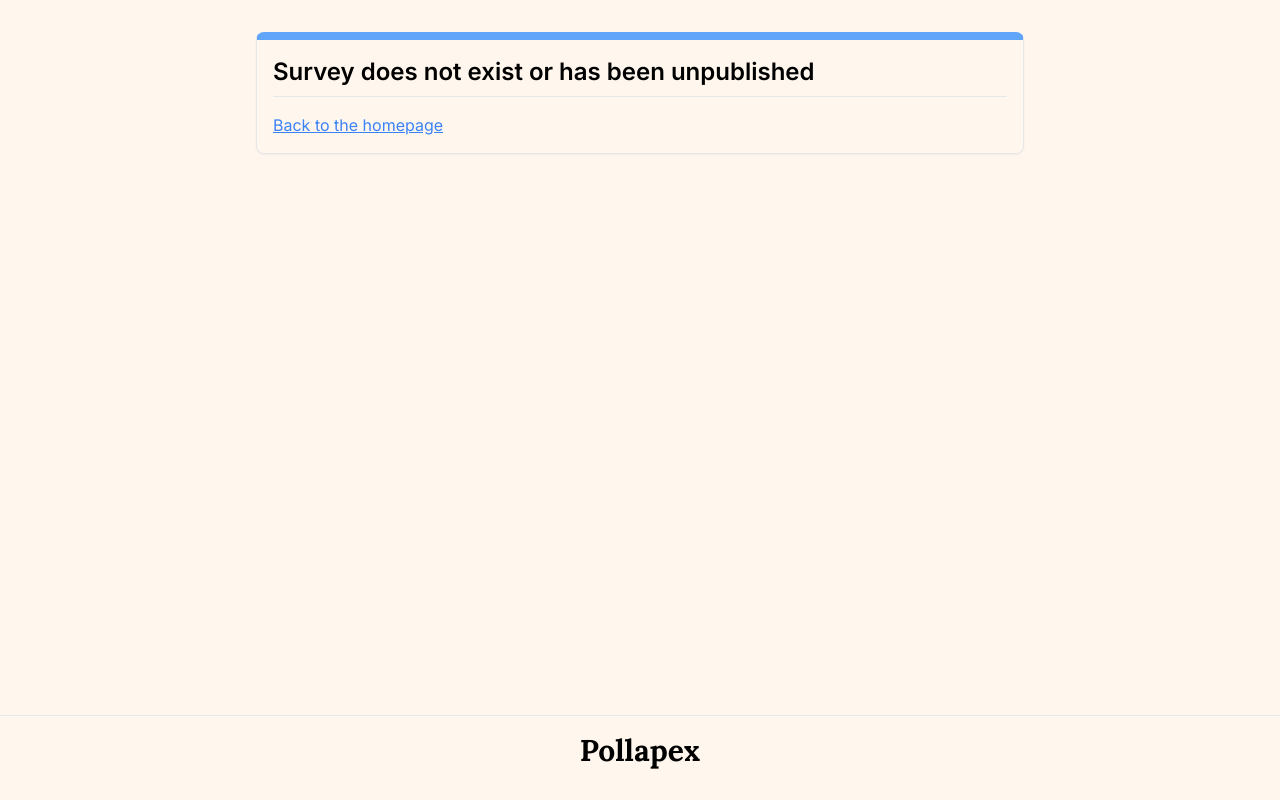
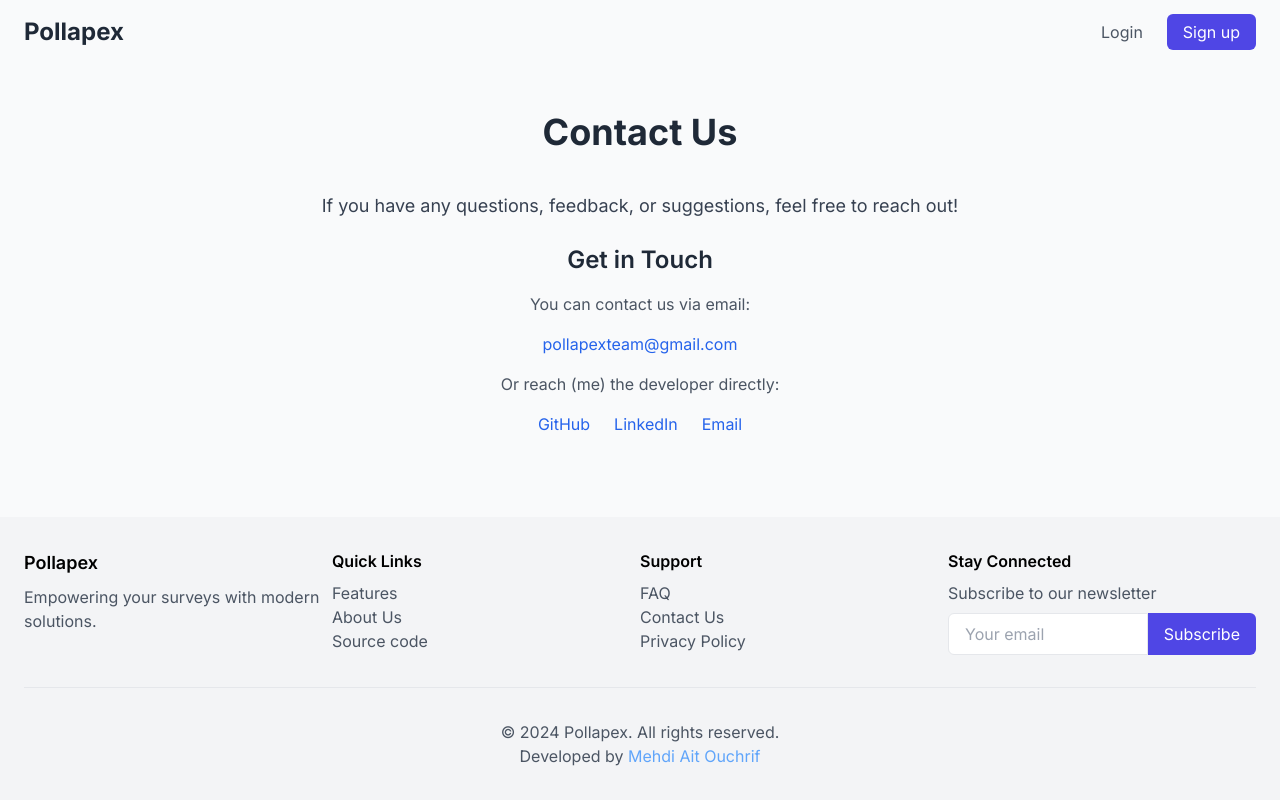
Before and after one commit to mehdiaitouchrif/Pollapex, a Next.js app in the folder client/: page /contact in a window 1280 px wide. Built offline with nearby package versions, Linux system fonts and the light colour scheme; no server answers.

Commit message:
create contact us page

```diff
--- /dev/null
+++ b/client/app/(info)/contact/page.js
@@ -0,0 +1,61 @@
+import Header from "@/components/header";
+import Footer from "@/components/footer";
+
+const ContactUs = () => {
+  return (
+    <div className="min-h-screen flex flex-col bg-gray-50">
+      <Header />
+      <main className="flex-grow container mx-auto px-4 py-12">
+        <h1 className="text-4xl font-bold text-gray-800 mb-10 text-center">
+          Contact Us
+        </h1>
+        <p className="text-lg text-gray-700 mb-6 text-center">
+          If you have any questions, feedback, or suggestions, feel free to
+          reach out!
+        </p>
+        <div className="text-center">
+          <h2 className="text-2xl font-semibold text-gray-800 mb-4">
+            Get in Touch
+          </h2>
+          <p className="text-gray-600 mb-4">You can contact us via email:</p>
+          <a
+            href="mailto:pollapexteam@gmail.com"
+            className="text-blue-600 hover:underline mb-4 block"
+          >
+            pollapexteam@gmail.com
+          </a>
+          <p className="text-gray-600 mb-4">
+            Or reach (me) the developer directly:
+          </p>
+          <div className="flex justify-center space-x-6">
+            <a
+              href="https://github.com/mehdiaitouchrif"
+              target="_blank"
+              rel="noopener noreferrer"
+              className="text-blue-600 hover:underline"
+            >
+              GitHub
+            </a>
+            <a
+              href="https://www.linkedin.com/in/mehdiaitouchrif/"
+              target="_blank"
+              rel="noopener noreferrer"
+              className="text-blue-600 hover:underline"
+            >
+              LinkedIn
+            </a>
+            <a
+              href="mailto:mehdi.aitouchrif@outlook.com"
+              className="text-blue-600 hover:underline"
+            >
+              Email
+            </a>
+          </div>
+        </div>
+      </main>
+      <Footer />
+    </div>
+  );
+};
+
+export default ContactUs;
```
